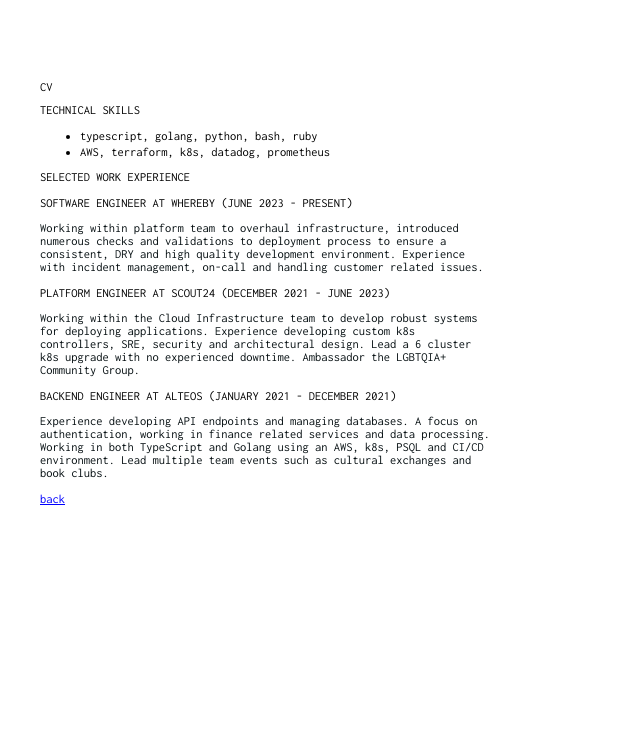
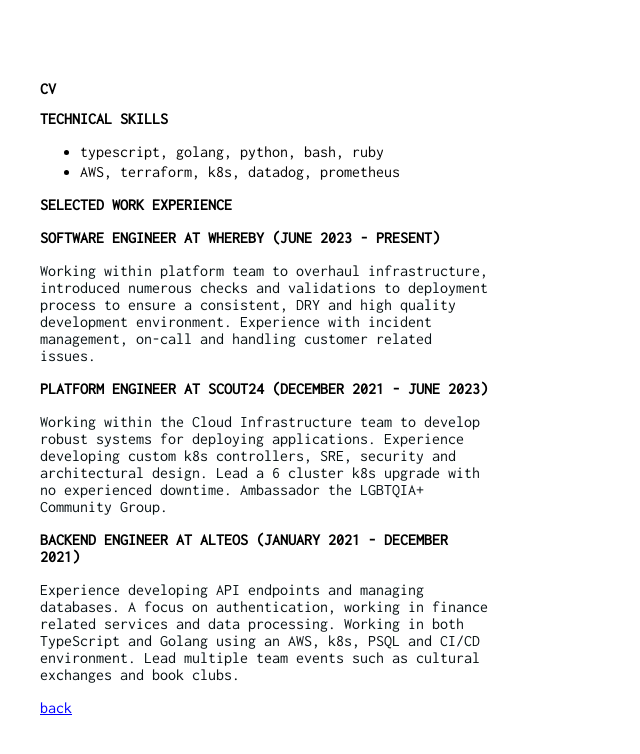
Before and after one commit to jsphwllng/jsphwllng.github.io, a Jekyll site: the page built from cv.md, in a window 1280 px wide. Shown: the top 754 px of the page, without its empty margins (0-640 px from the left). Built offline with Jekyll 4.4.1, drawn with Linux system fonts in a browser that asks for light colours.

Commit message:
Font size

```diff
--- a/assets/css/styles.css
+++ b/assets/css/styles.css
@@ -2,7 +2,7 @@
      background: #f7f3f7;
      font-family: Menlo, "Bitstream Vera Sans Mono", "DejaVu Sans Mono", Monaco, Consolas, monospace;
      border: 0 !important;
-     font-size: 12.5px;
+     font-size: 16px;
 }
  .pln {
      color: #1b181b;
@@ -83,11 +83,11 @@
          margin-right: 2.5rem;
          margin-bottom: 2rem;
          margin-left: 2.5rem;
-         font-size: 12.5px;
+         font-size: 16px;
     }
      p {
          color: #071013;
-         font-size: 12.5px;
+         font-size: 16px;
     }
      code {
          display: block;
@@ -107,24 +107,24 @@
          list-style-type: disc
     }
      h1 {
-         font-weight: unset;
-         font-size:12.5px;
+         font-weight: bold;
+         font-size:16px;
          text-transform: uppercase;
          text-transform: uppercase;
     }
      h2 {
-         font-weight: unset;
+         font-weight: bold;
          text-transform: uppercase;
-         font-size: 12.5px
+         font-size: 16px
     }
      h3 {
          text-transform: uppercase;
-         font-weight: unset;
-         font-size: 12.5px;
+         font-weight: bold;
+         font-size: 16px;
     }
 
      bold {
-         font-size: 12.5px;
+         font-size: 16px;
     }
 
      img {
```
